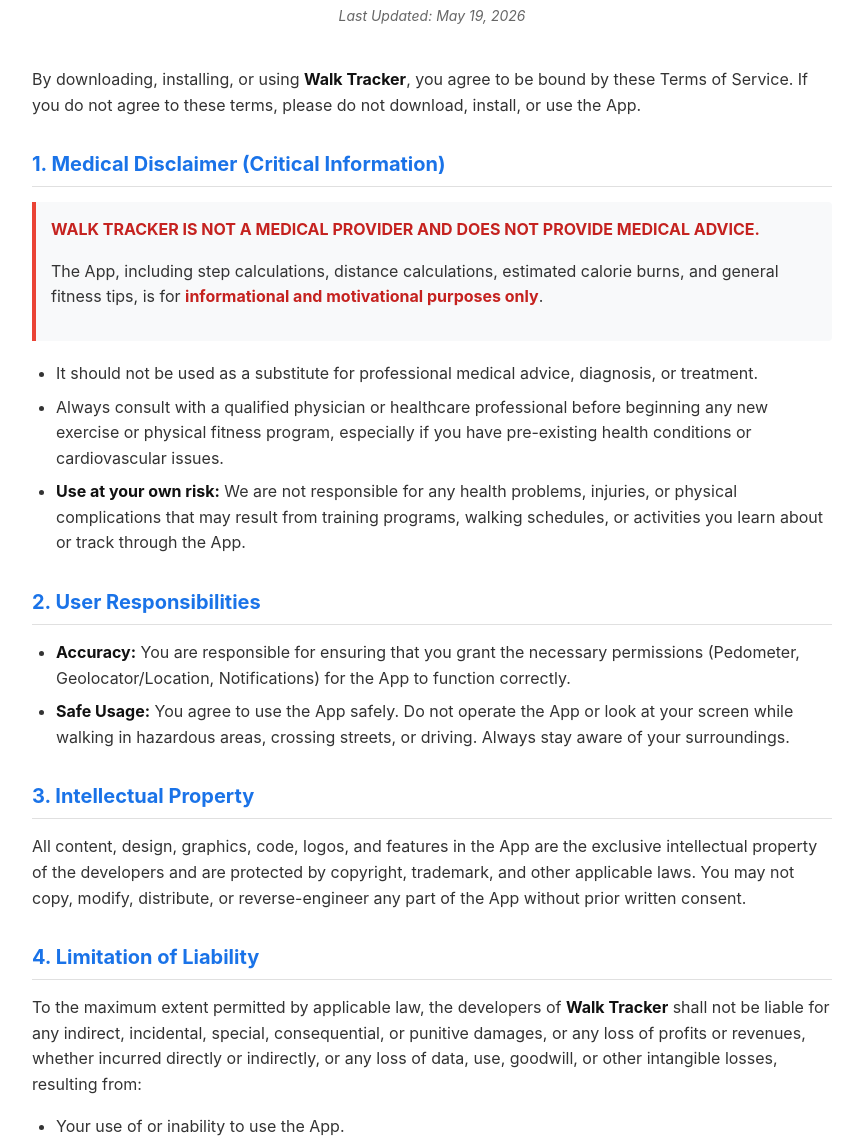
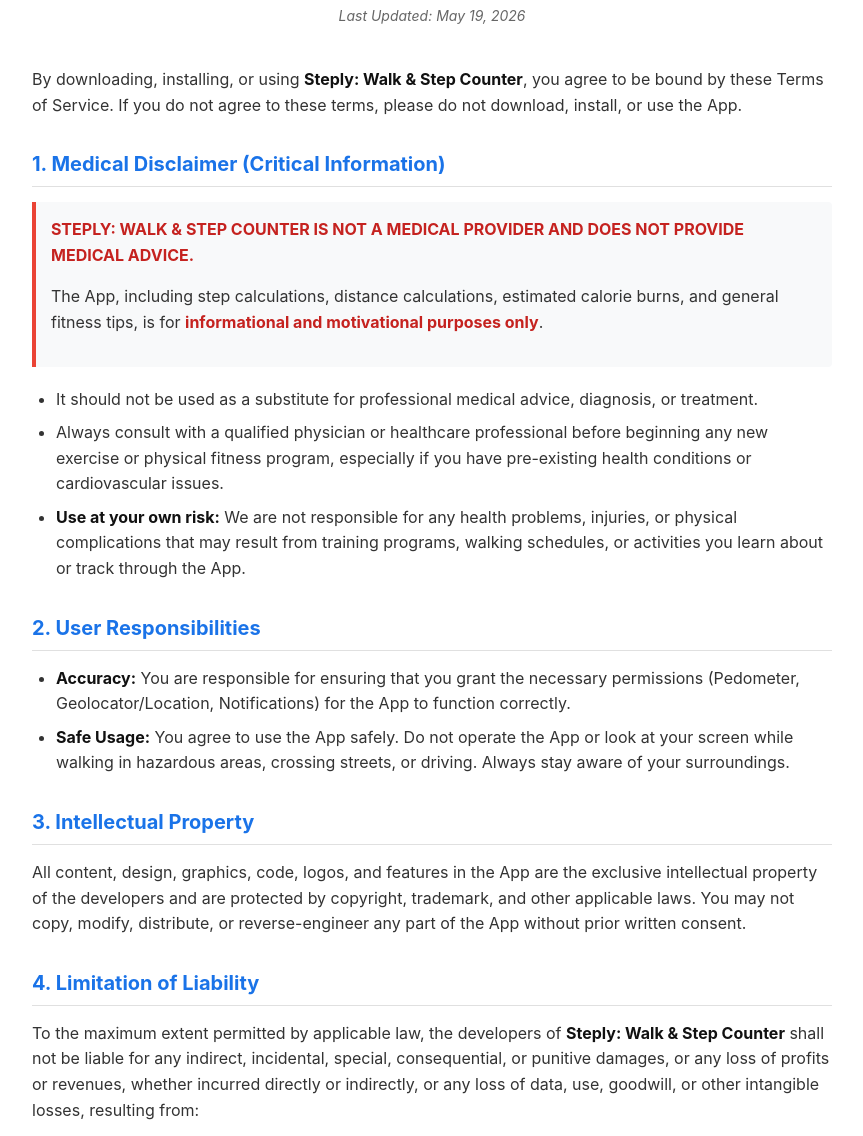
Before and after one commit to sallystudiodev/walk-policy, a plain HTML site: page terms.html in a window 1280 px wide. Shown: the part 107-1243 px from the top of the page, without its empty margins (208-1071 px from the left). Drawn offline with Linux system fonts and the light colour scheme.

Commit message:
Update terms.html

```diff
--- a/terms.html
+++ b/terms.html
@@ -3,7 +3,7 @@
 <head>
     <meta charset="UTF-8">
     <meta name="viewport" content="width=device-width, initial-scale=1.0">
-    <title>Terms of Service - Walk Tracker</title>
+    <title>Terms of Service - Steply: Walk & Step Counter</title>
     <style>
         body {
             font-family: -apple-system, BlinkMacSystemFont, "Segoe UI", Roboto, Helvetica, Arial, sans-serif;
@@ -88,11 +88,11 @@
     <h1>Terms of Service</h1>
     <div class="last-updated">Last Updated: May 19, 2026</div>
 
-    <p>By downloading, installing, or using <strong>Walk Tracker</strong>, you agree to be bound by these Terms of Service. If you do not agree to these terms, please do not download, install, or use the App.</p>
+    <p>By downloading, installing, or using <strong>Steply: Walk & Step Counter</strong>, you agree to be bound by these Terms of Service. If you do not agree to these terms, please do not download, install, or use the App.</p>
 
     <h2>1. Medical Disclaimer (Critical Information)</h2>
     <div class="alert-box">
-        <p><strong>WALK TRACKER IS NOT A MEDICAL PROVIDER AND DOES NOT PROVIDE MEDICAL ADVICE.</strong></p>
+        <p><strong>STEPLY: WALK & STEP COUNTER IS NOT A MEDICAL PROVIDER AND DOES NOT PROVIDE MEDICAL ADVICE.</strong></p>
         <p>The App, including step calculations, distance calculations, estimated calorie burns, and general fitness tips, is for <strong>informational and motivational purposes only</strong>.</p>
     </div>
     <ul>
@@ -111,7 +111,7 @@
     <p>All content, design, graphics, code, logos, and features in the App are the exclusive intellectual property of the developers and are protected by copyright, trademark, and other applicable laws. You may not copy, modify, distribute, or reverse-engineer any part of the App without prior written consent.</p>
 
     <h2>4. Limitation of Liability</h2>
-    <p>To the maximum extent permitted by applicable law, the developers of <strong>Walk Tracker</strong> shall not be liable for any indirect, incidental, special, consequential, or punitive damages, or any loss of profits or revenues, whether incurred directly or indirectly, or any loss of data, use, goodwill, or other intangible losses, resulting from:</p>
+    <p>To the maximum extent permitted by applicable law, the developers of <strong>Steply: Walk & Step Counter</strong> shall not be liable for any indirect, incidental, special, consequential, or punitive damages, or any loss of profits or revenues, whether incurred directly or indirectly, or any loss of data, use, goodwill, or other intangible losses, resulting from:</p>
     <ul>
         <li>Your use of or inability to use the App.</li>
         <li>Any technical malfunction, battery drain, or data loss on your device.</li>
@@ -131,7 +131,7 @@
     </ul>
 
     <div class="footer-note">
-        &copy; 2026 Walk Tracker. All rights reserved.
+        &copy; 2026 Steply: Walk & Step Counter. All rights reserved.
     </div>
 
 </body>
```
